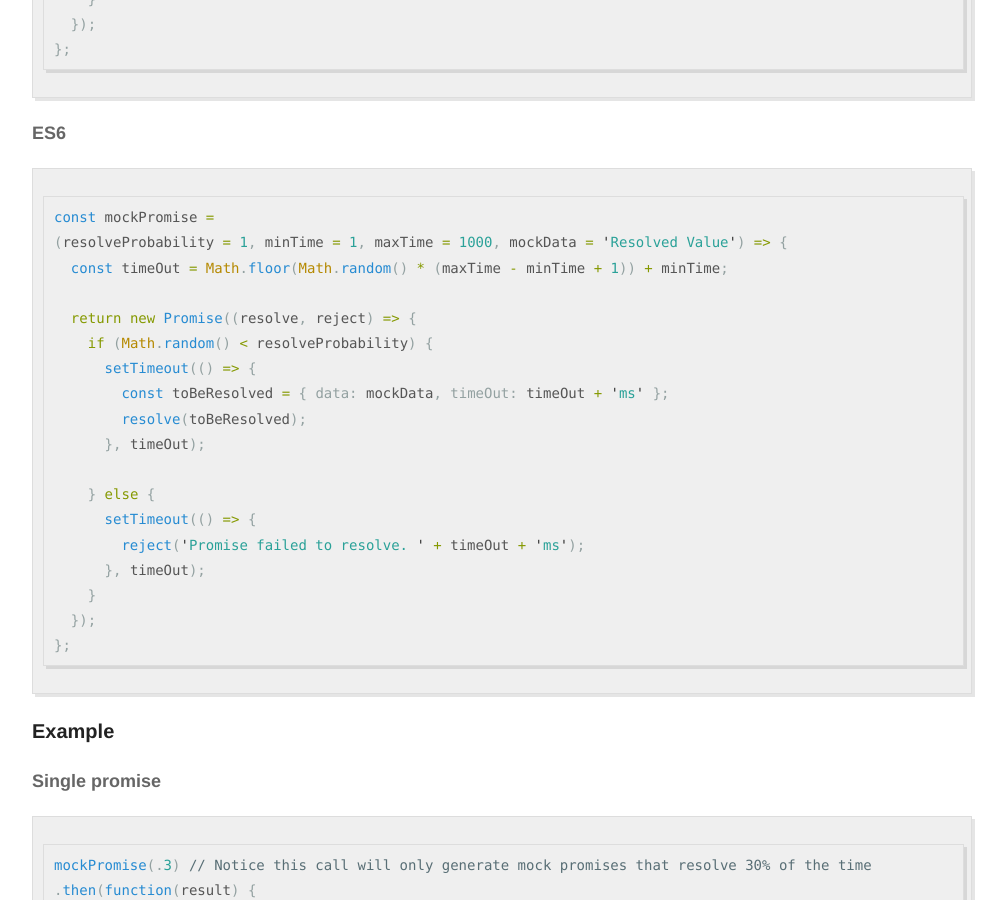
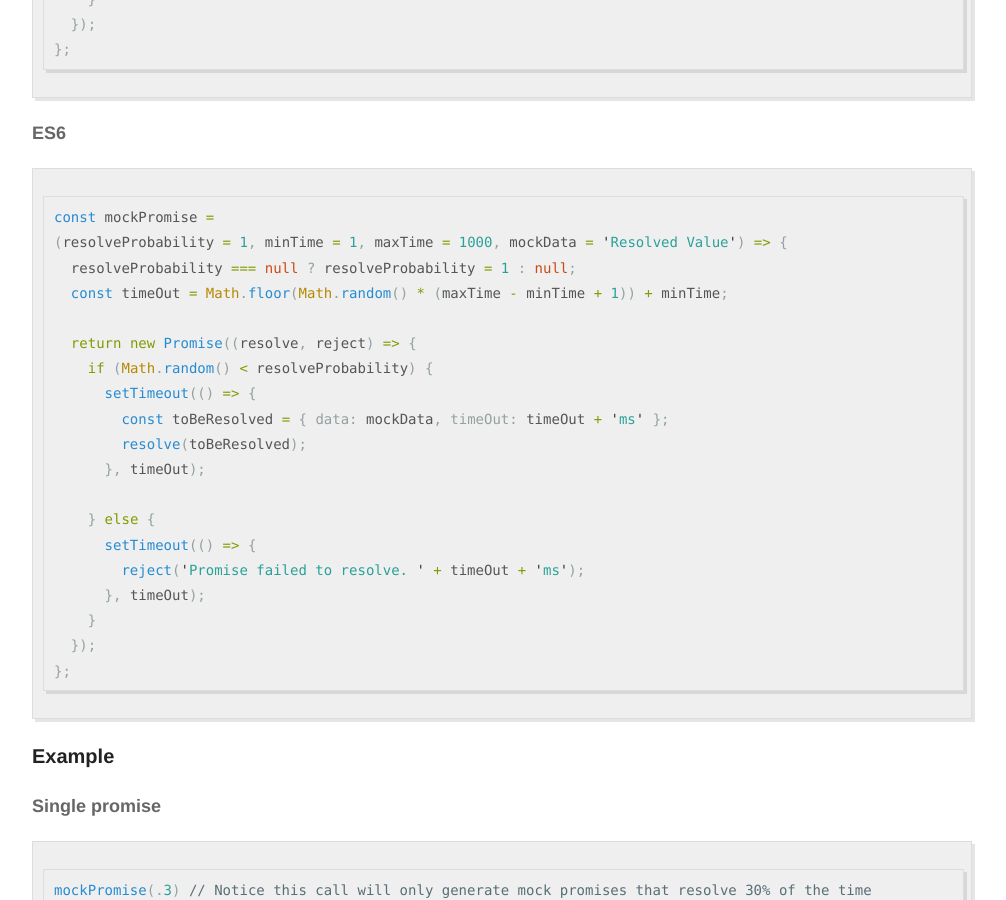
Before and after one commit to rodocite/rodocite.github.io, a Jekyll site: the page built from _posts/2015-10-12-mockPromise.md, in a window 1280 px wide and 900 px high, scrolled down 1202 px. Shown: the whole window, without its empty margins (138-1144 px from the left). Built offline with Jekyll 4.4.1, drawn with Linux system fonts in a browser that asks for light colours; Markdown is read by kramdown in place of the engine named in the settings; comment, search, counter and statistics services are not loaded.

Commit message:
Update 2015-10-12-mockPromise.md

````diff
--- a/_posts/2015-10-12-mockPromise.md
+++ b/_posts/2015-10-12-mockPromise.md
@@ -47,6 +47,7 @@ var mockPromise = function(resolveProbability, minTime, maxTime, mockData) {
 ```javascript
 const mockPromise =
 (resolveProbability = 1, minTime = 1, maxTime = 1000, mockData = 'Resolved Value') => {
+  resolveProbability === null ? resolveProbability = 1 : null;
   const timeOut = Math.floor(Math.random() * (maxTime - minTime + 1)) + minTime;
 
   return new Promise((resolve, reject) => {
````
